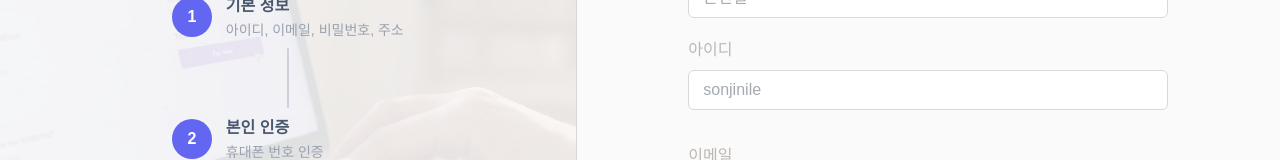
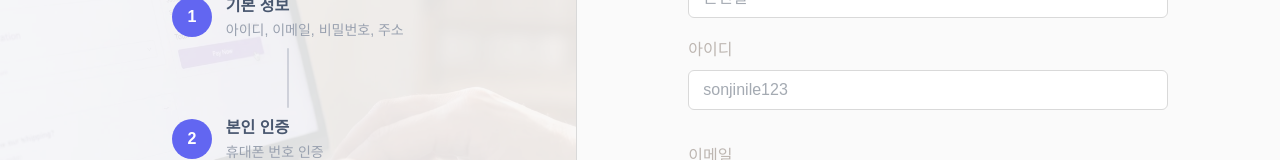
Before and after one commit to JinIleSon/paygo, a React (Vite) app in the folder paygo-frontend/: page /signup in a window 1280 px wide. Shown: the part 331-491 px from the top of the page. Built offline with nearby package versions, Linux system fonts and the light colour scheme.

Commit message:
feat: 아이디 형식 placeholder 변경

```diff
--- a/paygo-frontend/src/pages/auth/signupPage.tsx
+++ b/paygo-frontend/src/pages/auth/signupPage.tsx
@@ -213,7 +213,7 @@ function SignupPage() {
                                     <TextInput
                                         value={loginId}
                                         onChange={(e) => setLoginId(e.target.value)}
-                                        placeholder="sonjinile"
+                                        placeholder="sonjinile123"
                                     />
                                 </div>
                             </div>
```
